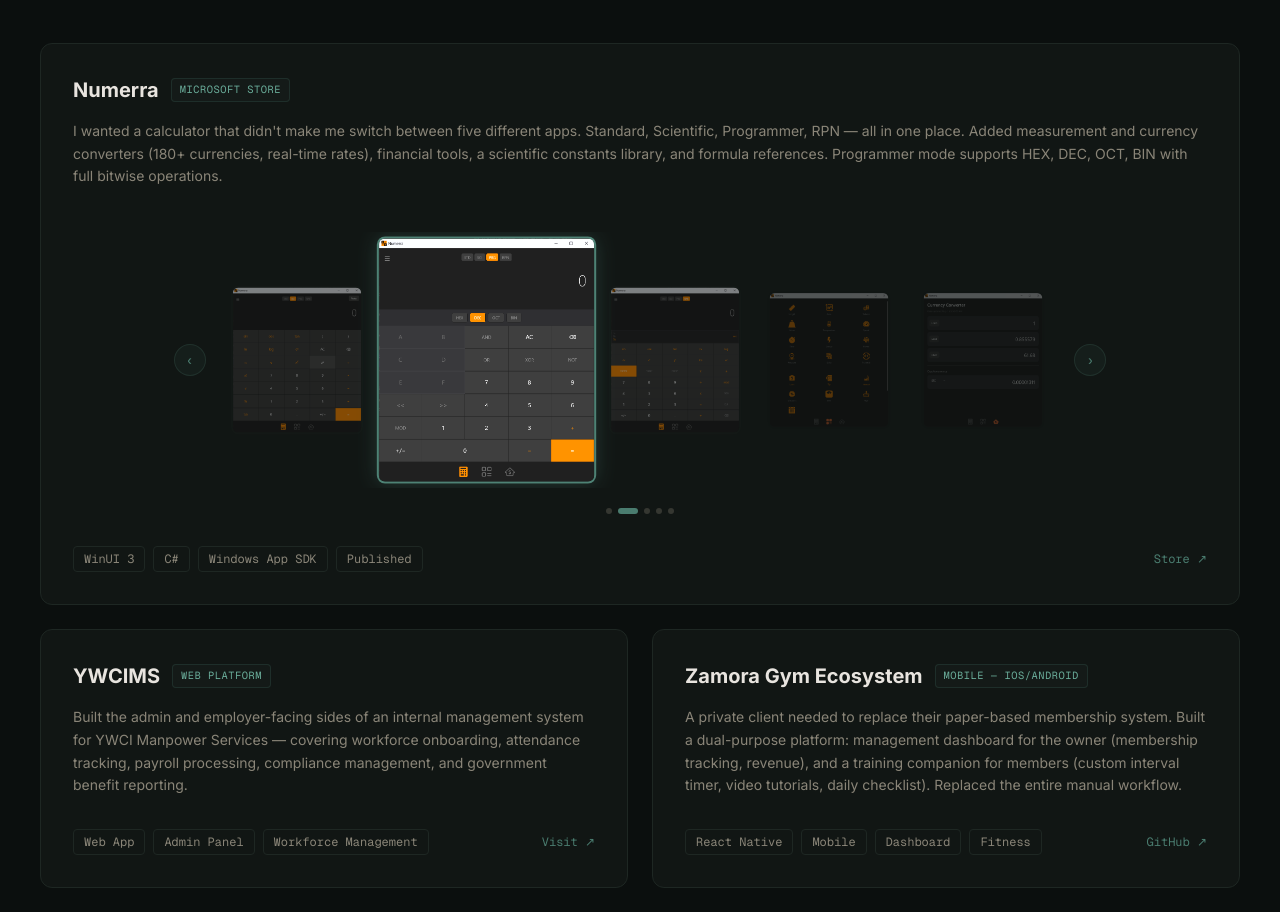
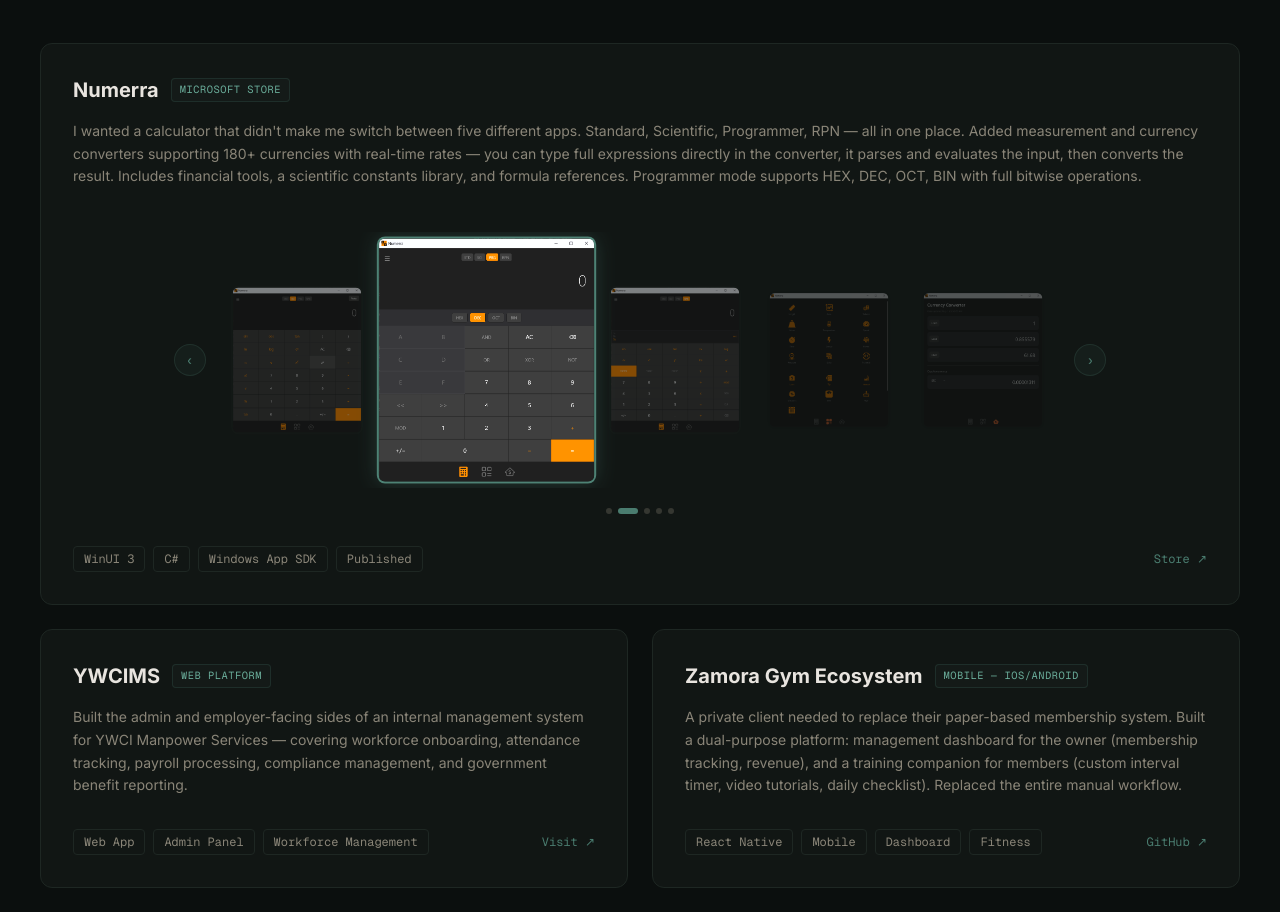
Before and after one commit to mangfredo/portfolio, a Next.js app: page / in a window 1280 px wide. Shown: the part 5140-6052 px from the top of the page. Built offline with nearby package versions, Linux system fonts and the light colour scheme; a web font is replaced by a local one.

Commit message:
added back light theme and enabled terminal theme switching

```diff
--- a/src/components/PersonalProjects.tsx
+++ b/src/components/PersonalProjects.tsx
@@ -5,7 +5,7 @@
     title: "Numerra",
     platform: "Microsoft Store",
     story:
-      "I wanted a calculator that didn't make me switch between five different apps. Standard, Scientific, Programmer, RPN — all in one place. Added measurement and currency converters (180+ currencies, real-time rates), financial tools, a scientific constants library, and formula references. Programmer mode supports HEX, DEC, OCT, BIN with full bitwise operations.",
+      "I wanted a calculator that didn't make me switch between five different apps. Standard, Scientific, Programmer, RPN — all in one place. Added measurement and currency converters supporting 180+ currencies with real-time rates — you can type full expressions directly in the converter, it parses and evaluates the input, then converts the result. Includes financial tools, a scientific constants library, and formula references. Programmer mode supports HEX, DEC, OCT, BIN with full bitwise operations.",
     tags: ["WinUI 3", "C#", "Windows App SDK", "Published"],
     link: "https://apps.microsoft.com/detail/9npwb2bk246z",
     screenshots: [
```
